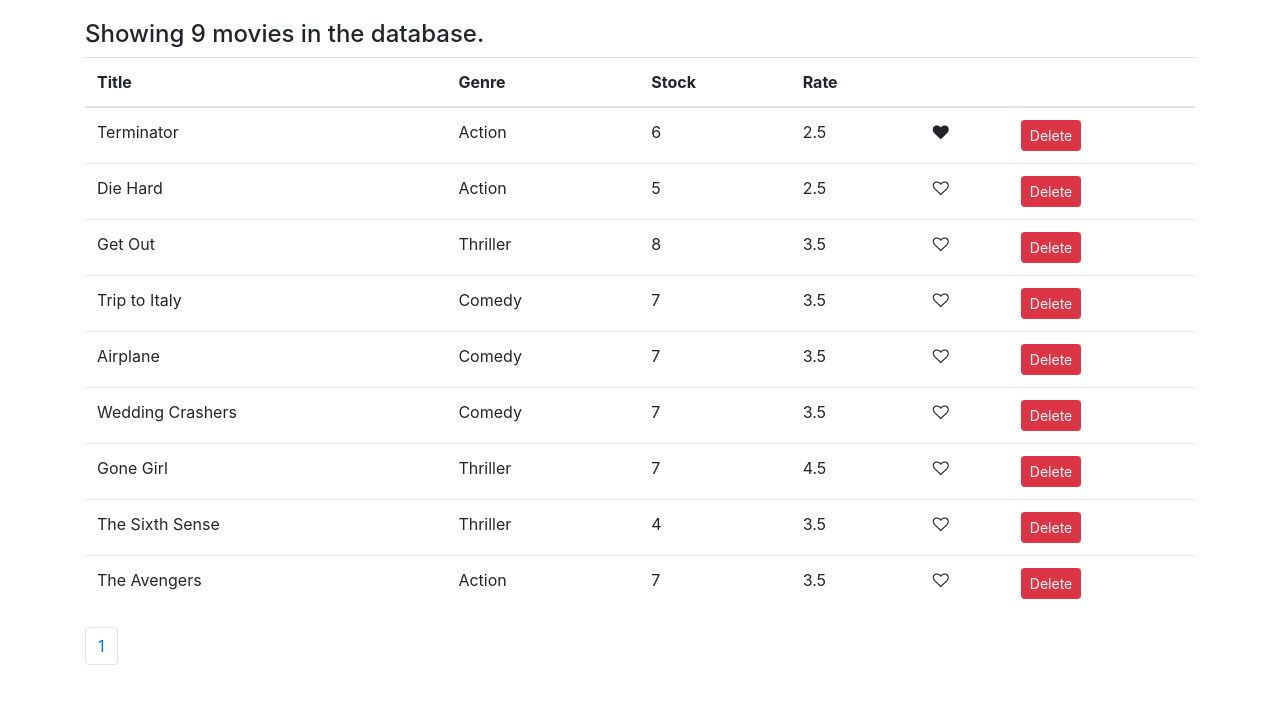
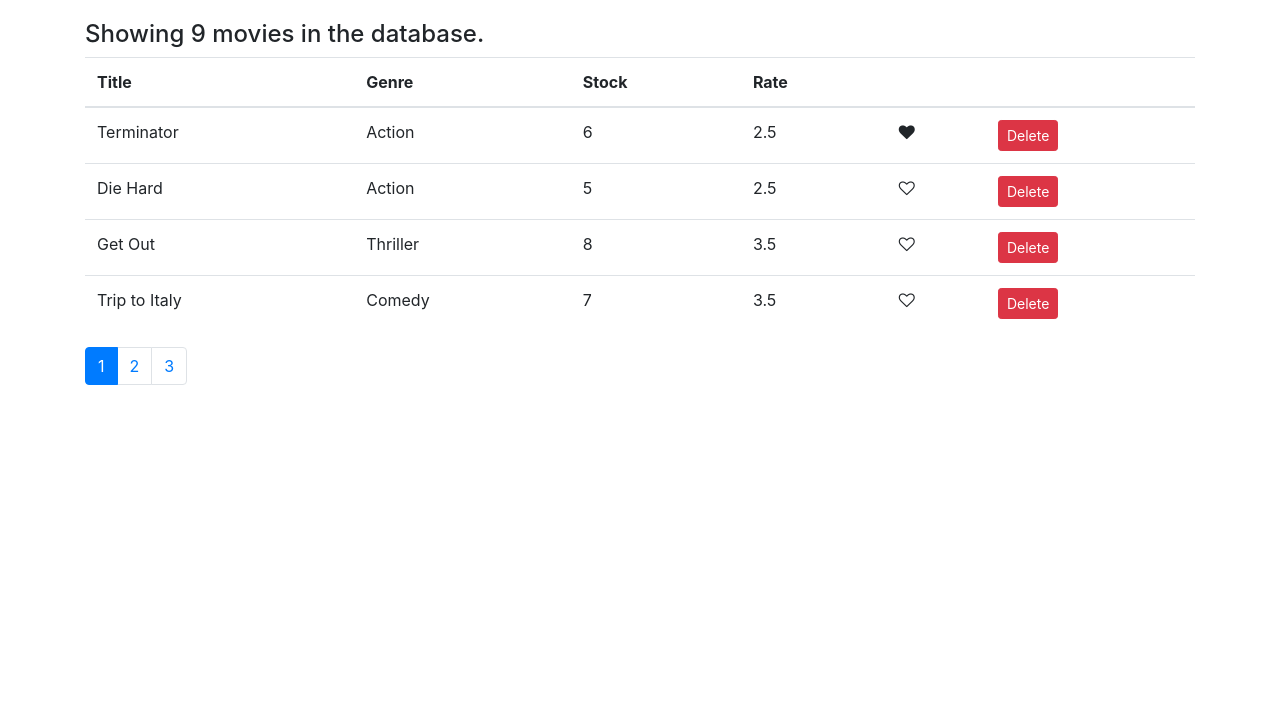
Before and after one commit to Shailendra9k/vidly-project, a React (Create React App) app: page / in a window 1280 px wide. Shown: the top 704 px of the page. Built offline with nearby package versions, Linux system fonts and the light colour scheme.

Commit message:
pagination added

```diff
--- a/package.json
+++ b/package.json
@@ -5,6 +5,8 @@
   "dependencies": {
     "bootstrap": "4.1.1",
     "font-awesome": "4.7.0",
+    "lodash": "4.17.10",
+    "prop-types": "15.6.2",
     "react": "^16.10.2",
     "react-dom": "^16.10.2",
     "react-scripts": "3.2.0"
--- a/src/components/common/pagination.jsx
+++ b/src/components/common/pagination.jsx
@@ -1,14 +1,36 @@
 import React from "react";
+import PropTypes from "prop-types";
+import _ from "lodash"; // being optimized version of underscore
 const Pagination = props => {
+  const { itemsCount, pageSize, currentPage, onPageChange } = props;
+
+  const pagesCount = Math.ceil(itemsCount / pageSize);
+
+  if (pagesCount === 1) return null;
+  const pages = _.range(1, pagesCount + 1);
+
   return (
     <nav>
       <ul className="pagination">
-        <li className="page-item">
-          <a className="page-link">1</a>
-        </li>
+        {pages.map(page => (
+          <li
+            key={page}
+            className={page === currentPage ? "page-item active" : "page-item"}
+          >
+            <a className="page-link" onClick={() => onPageChange(page)}>
+              {page}
+            </a>
+          </li>
+        ))}
       </ul>
     </nav>
   );
 };
+Pagination.propTypes = {
+  itemsCount: PropTypes.number.isRequired,
+  pageSize: PropTypes.number.isRequired,
+  currentPage: PropTypes.number.isRequired,
+  onPageChange: PropTypes.func.isRequired
+};
 
 export default Pagination;
--- a/src/components/movies.jsx
+++ b/src/components/movies.jsx
@@ -1,13 +1,16 @@
 import React, { Component } from "react";
 import Like from "./common/like";
 import Pagination from "./common/pagination";
+import { paginate } from "../utils/paginate";
 import { getMovies } from "../services/fakeMovieService";
 
 class Movies extends Component {
   state = {
     movies: getMovies(),
+    currentPage: 1,
     pageSize: 4
   };
+
   handleDelete = movie => {
     const movies = this.state.movies.filter(m => m._id !== movie._id);
     this.setState({ movies });
@@ -20,12 +23,19 @@
     movies[index].liked = !movies[index].liked;
     this.setState({ movies });
   };
+
   handlePageChange = page => {
-    console.log(page);
+    this.setState({ currentPage: page });
   };
+
   render() {
     const { length: count } = this.state.movies;
+    const { pageSize, currentPage, movies: allMovies } = this.state;
+
     if (count === 0) return <p>There are no movies in the database.</p>;
+
+    const movies = paginate(allMovies, currentPage, pageSize);
+
     return (
       <div>
         <h4>Showing {count} movies in the database.</h4>
@@ -41,7 +51,7 @@
             </tr>
           </thead>
           <tbody>
-            {this.state.movies.map(movie => (
+            {movies.map(movie => (
               <tr key={movie._id}>
                 <td>{movie.title}</td>
                 <td>{movie.genre.name}</td>
@@ -67,7 +77,8 @@
         </table>
         <Pagination
           itemsCount={count}
-          pageSize={this.state.pageSize}
+          pageSize={pageSize}
+          currentPage={currentPage}
           onPageChange={this.handlePageChange}
         />
       </div>
--- /dev/null
+++ b/src/utils/paginate.js
@@ -0,0 +1,12 @@
+import _ from "lodash";
+
+export function paginate(items, pageNumber, pageSize) {
+  const startIndex = (pageNumber - 1) * pageSize;
+  return _(items)
+    .slice(startIndex)
+    .take(pageSize)
+    .value();
+
+  //_.slice(items, startIndex) - This will slice our array starting from this index. Now that we have a new array. We can go to this array and pick items for this new page. Lodash has method for that.
+  //_.take(array, totalNumberof items that we want to take from that array)
+}
```
Also changed, not shown: 1 other file (tests, documents, lock files or other folders).
